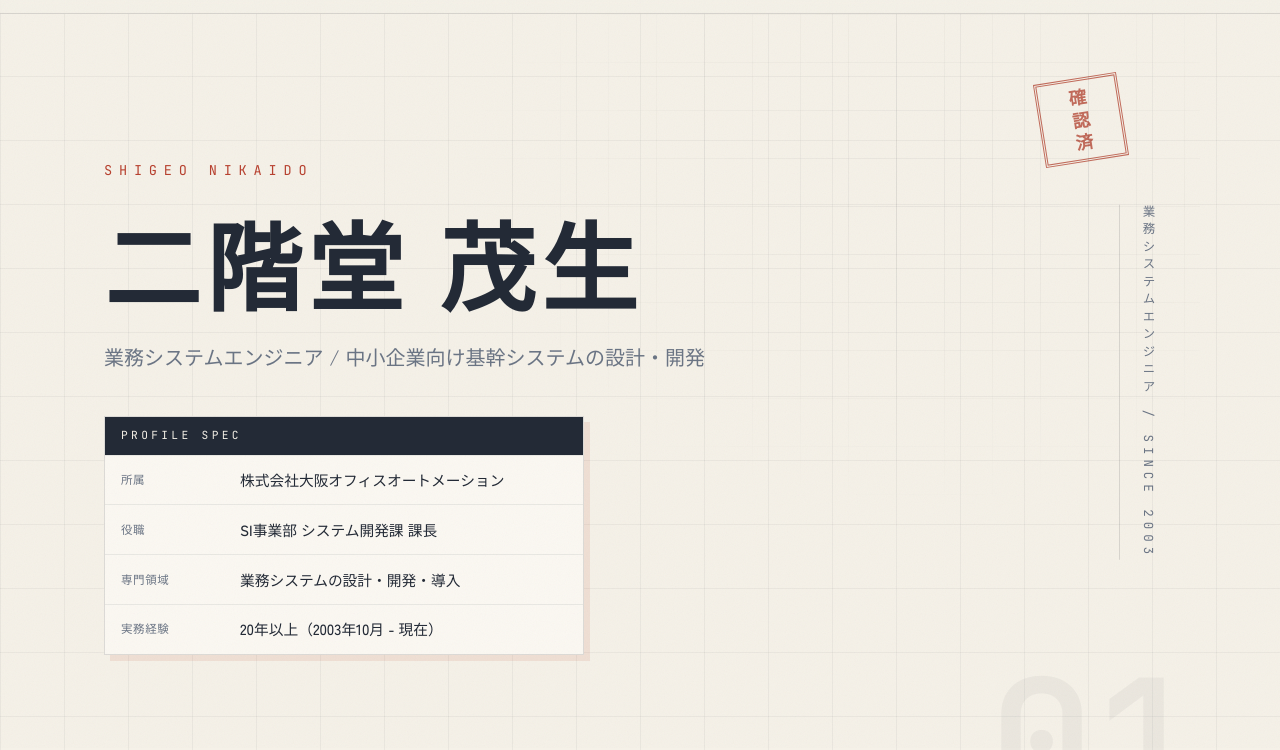
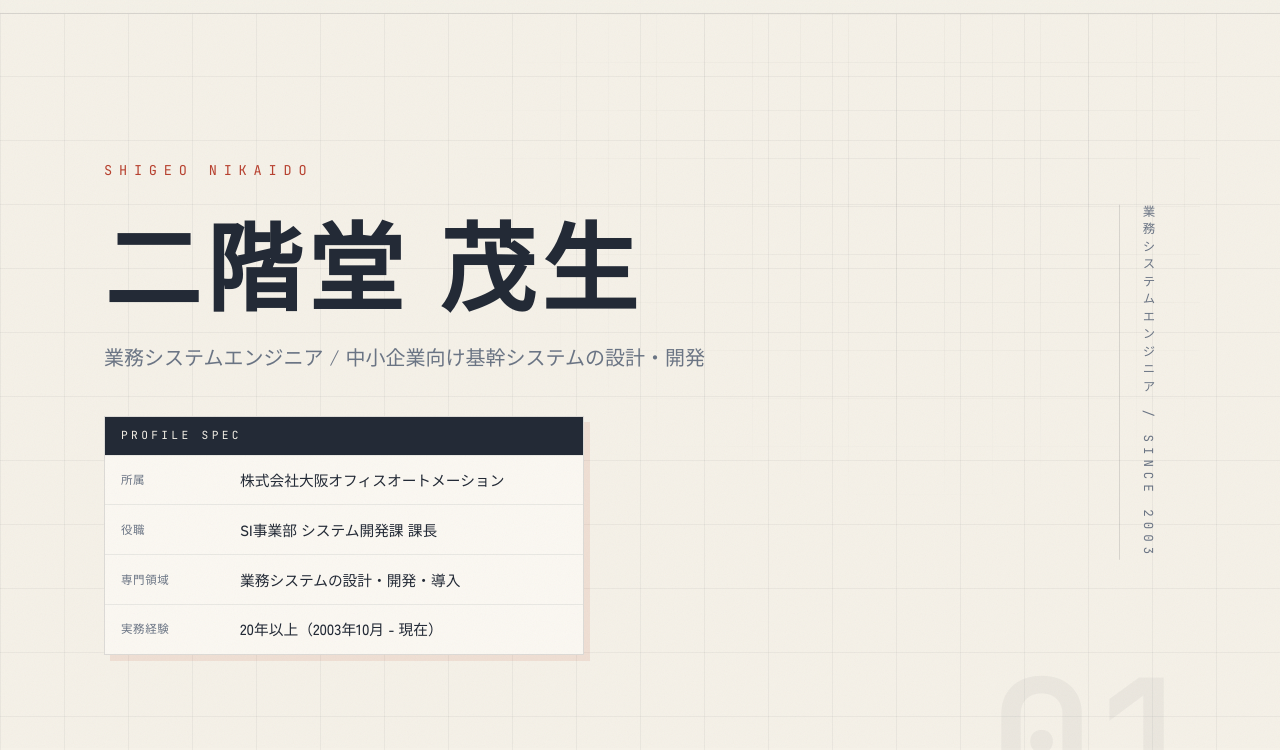
Before and after one commit to s-nikaido/ClaudeCodeStady, a plain HTML site: page index.html in a window 1280 px wide. Shown: the part 52-802 px from the top of the page. Drawn offline with Linux system fonts and the light colour scheme.

Commit message:
20260612

```diff
--- a/index.html
+++ b/index.html
@@ -59,9 +59,9 @@
         </dl>
       </div>
 
-      <div class="hanko" aria-hidden="true">
+      <!-- div class="hanko" aria-hidden="true">
         <span>確<br>認<br>済</span>
-      </div>
+      </div -->
     </section>
 
     <section id="about">
```
